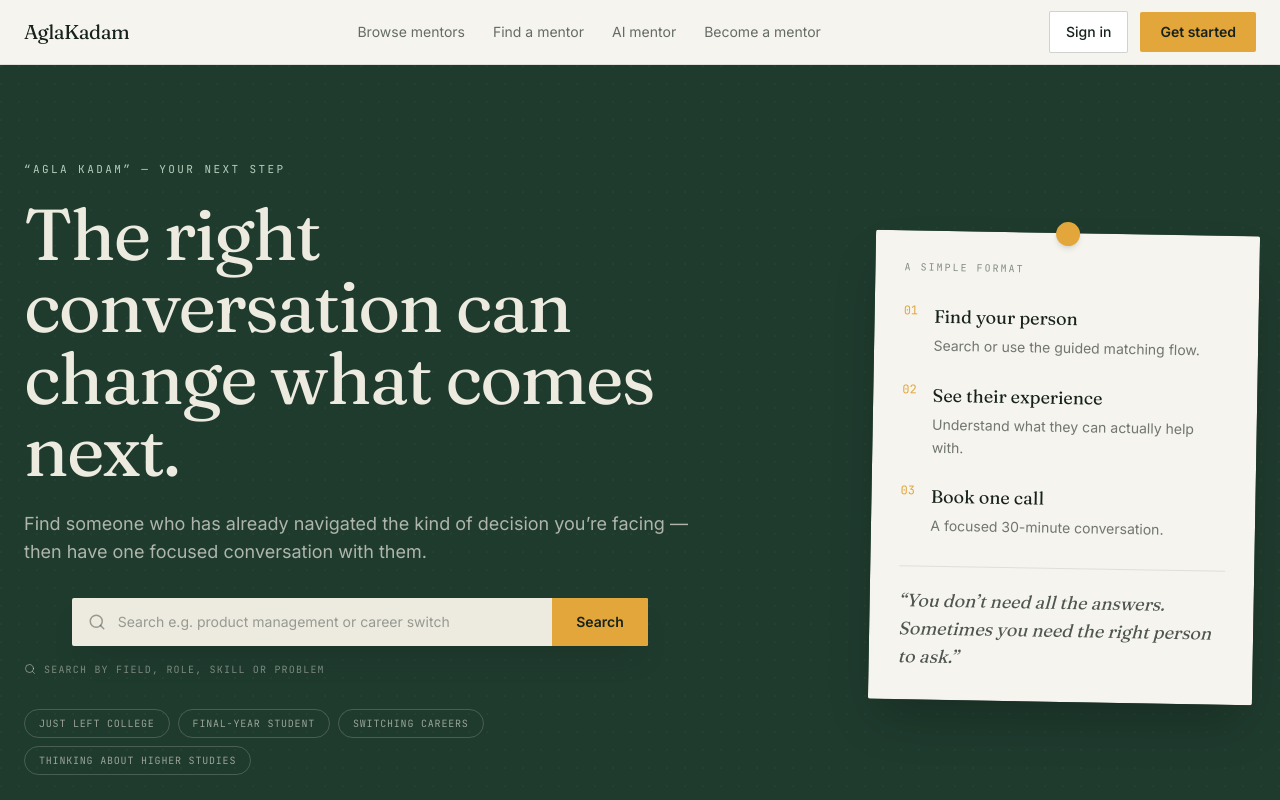
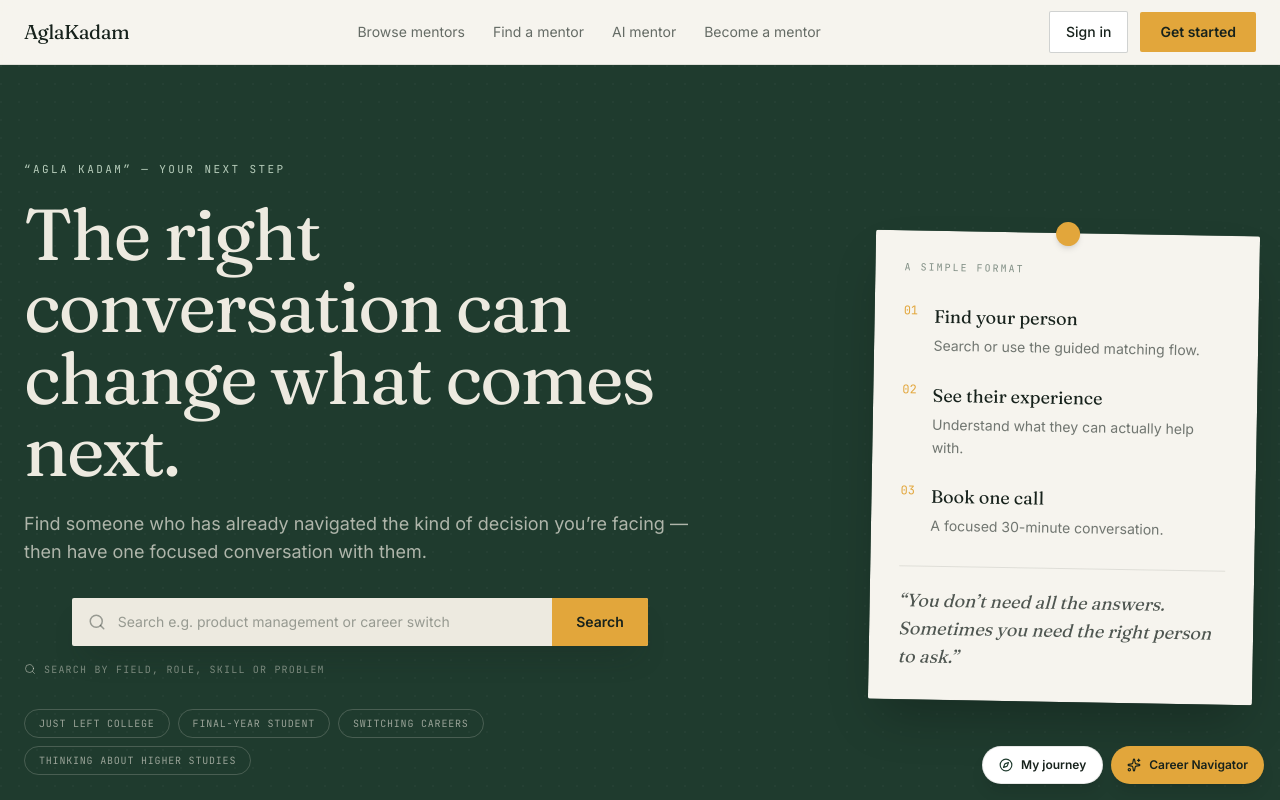
Before and after one commit to priyanshusannigrahi08/Agla-Kadam01, a Next.js app: page / in a window 1280 px wide. Shown: the top 800 px of the page. Built offline with nearby package versions, Linux system fonts and the light colour scheme; no server answers; the database is empty.

Commit message:
Expose journey tools globally

```diff
--- a/app/layout.tsx
+++ b/app/layout.tsx
@@ -1,6 +1,7 @@
 import type { Metadata } from "next";
 import { Fraunces, Inter, JetBrains_Mono } from "next/font/google";
 import "./globals.css";
+import JourneyLauncher from "@/components/JourneyLauncher";
 
 const fraunces = Fraunces({
   subsets: ["latin"],
@@ -63,6 +64,7 @@
     <html lang="en">
       <body className={`${fraunces.variable} ${inter.variable} ${jetbrainsMono.variable} font-body`}>
         {children}
+        <JourneyLauncher />
       </body>
     </html>
   );
```
